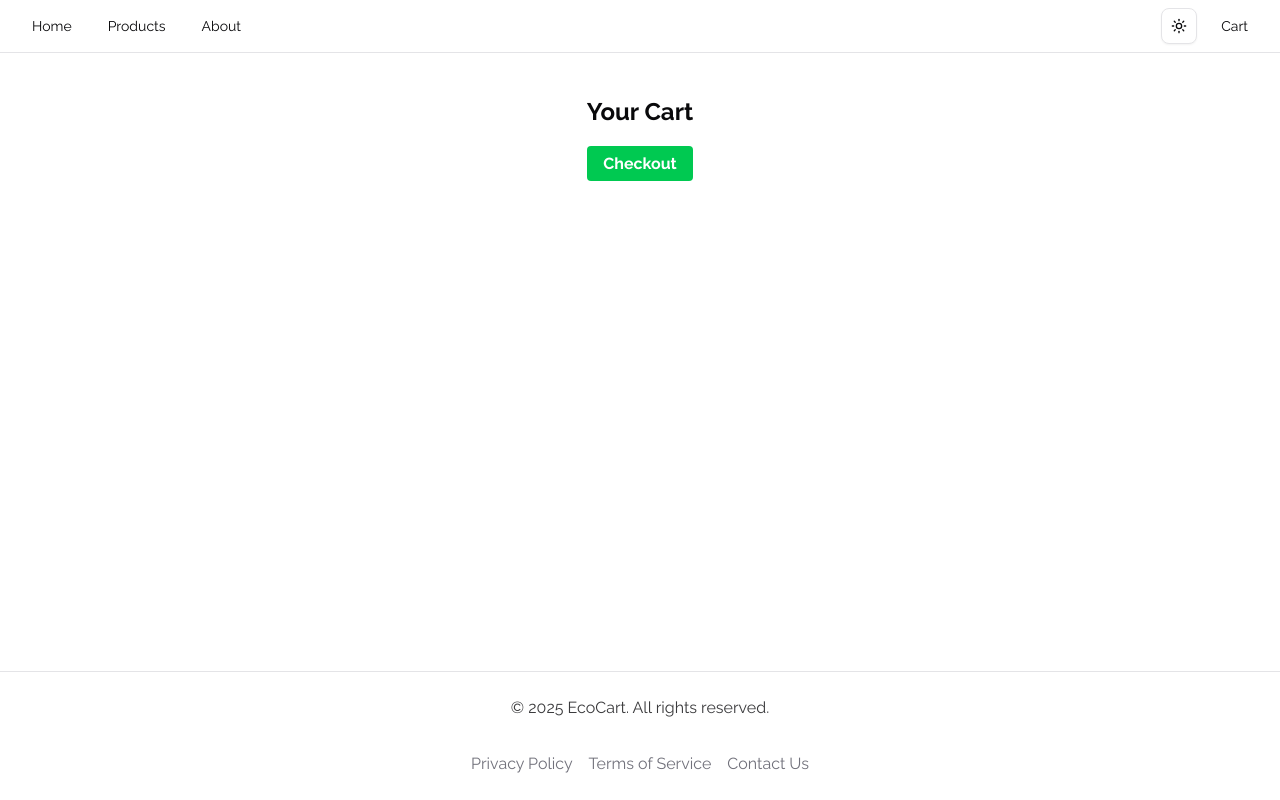
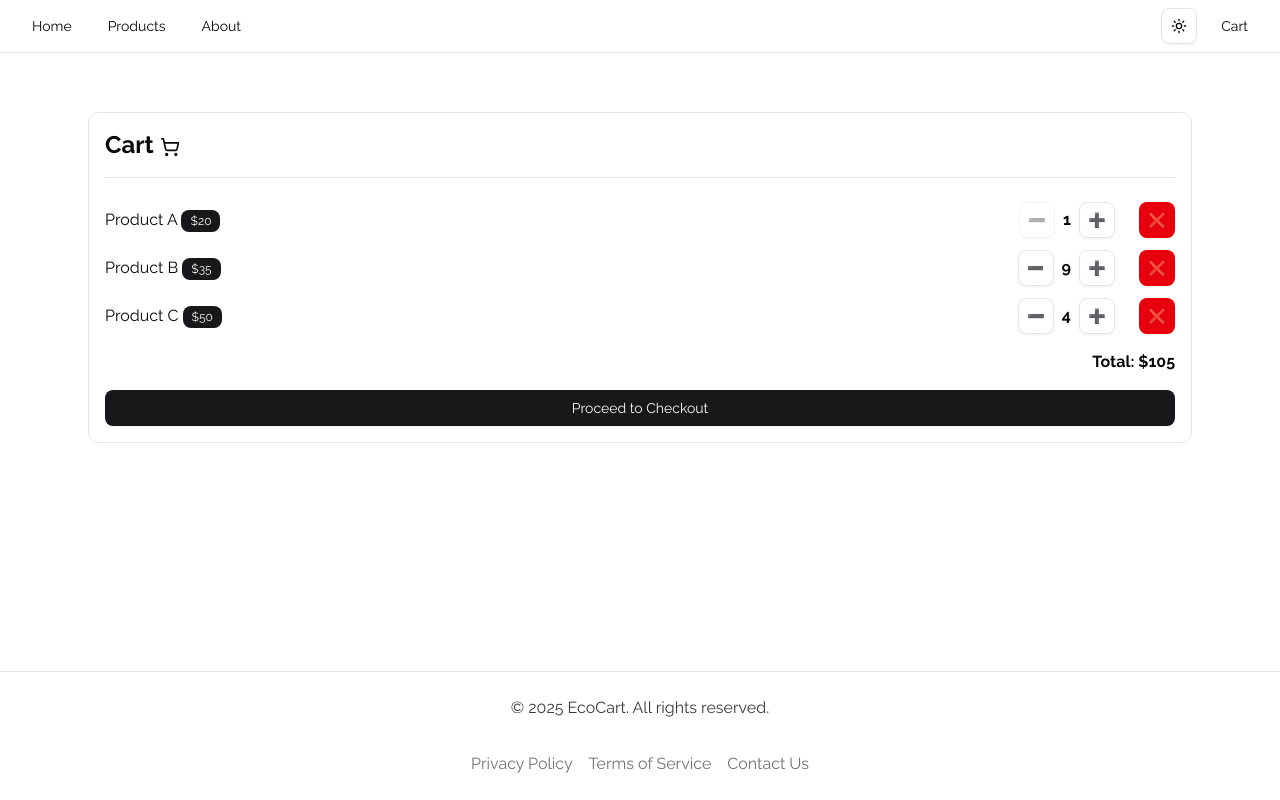
Before and after one commit to Chanceb1/EcoCart, a React (Vite) app in the folder frontend/: page /cart in a window 1280 px wide. Built offline with nearby package versions, Linux system fonts and the light colour scheme.

Commit message:
Add basic cart page

```diff
--- /dev/null
+++ b/frontend/src/components/UI/badge.tsx
@@ -0,0 +1,46 @@
+import * as React from "react"
+import { Slot } from "@radix-ui/react-slot"
+import { cva, type VariantProps } from "class-variance-authority"
+
+import { cn } from "@/lib/utils"
+
+const badgeVariants = cva(
+  "inline-flex items-center justify-center rounded-md border px-2 py-0.5 text-xs font-medium w-fit whitespace-nowrap shrink-0 [&>svg]:size-3 gap-1 [&>svg]:pointer-events-none focus-visible:border-ring focus-visible:ring-ring/50 focus-visible:ring-[3px] aria-invalid:ring-destructive/20 dark:aria-invalid:ring-destructive/40 aria-invalid:border-destructive transition-[color,box-shadow] overflow-hidden",
+  {
+    variants: {
+      variant: {
+        default:
+          "border-transparent bg-primary text-primary-foreground [a&]:hover:bg-primary/90",
+        secondary:
+          "border-transparent bg-secondary text-secondary-foreground [a&]:hover:bg-secondary/90",
+        destructive:
+          "border-transparent bg-destructive text-white [a&]:hover:bg-destructive/90 focus-visible:ring-destructive/20 dark:focus-visible:ring-destructive/40",
+        outline:
+          "text-foreground [a&]:hover:bg-accent [a&]:hover:text-accent-foreground",
+      },
+    },
+    defaultVariants: {
+      variant: "default",
+    },
+  }
+)
+
+function Badge({
+  className,
+  variant,
+  asChild = false,
+  ...props
+}: React.ComponentProps<"span"> &
+  VariantProps<typeof badgeVariants> & { asChild?: boolean }) {
+  const Comp = asChild ? Slot : "span"
+
+  return (
+    <Comp
+      data-slot="badge"
+      className={cn(badgeVariants({ variant }), className)}
+      {...props}
+    />
+  )
+}
+
+export { Badge, badgeVariants }
--- /dev/null
+++ b/frontend/src/components/UI/card.tsx
@@ -0,0 +1,68 @@
+import * as React from "react"
+
+import { cn } from "@/lib/utils"
+
+function Card({ className, ...props }: React.ComponentProps<"div">) {
+  return (
+    <div
+      data-slot="card"
+      className={cn(
+        "bg-card text-card-foreground flex flex-col gap-6 rounded-xl border py-6 shadow-sm",
+        className
+      )}
+      {...props}
+    />
+  )
+}
+
+function CardHeader({ className, ...props }: React.ComponentProps<"div">) {
+  return (
+    <div
+      data-slot="card-header"
+      className={cn("flex flex-col gap-1.5 px-6", className)}
+      {...props}
+    />
+  )
+}
+
+function CardTitle({ className, ...props }: React.ComponentProps<"div">) {
+  return (
+    <div
+      data-slot="card-title"
+      className={cn("leading-none font-semibold", className)}
+      {...props}
+    />
+  )
+}
+
+function CardDescription({ className, ...props }: React.ComponentProps<"div">) {
+  return (
+    <div
+      data-slot="card-description"
+      className={cn("text-muted-foreground text-sm", className)}
+      {...props}
+    />
+  )
+}
+
+function CardContent({ className, ...props }: React.ComponentProps<"div">) {
+  return (
+    <div
+      data-slot="card-content"
+      className={cn("px-6", className)}
+      {...props}
+    />
+  )
+}
+
+function CardFooter({ className, ...props }: React.ComponentProps<"div">) {
+  return (
+    <div
+      data-slot="card-footer"
+      className={cn("flex items-center px-6", className)}
+      {...props}
+    />
+  )
+}
+
+export { Card, CardHeader, CardFooter, CardTitle, CardDescription, CardContent }
--- a/frontend/src/pages/CartPage.tsx
+++ b/frontend/src/pages/CartPage.tsx
@@ -1,15 +1,106 @@
-import { Link } from "react-router-dom";
+import { useState } from 'react';
+import { Button } from '@/components/UI/Button';
+import { Badge } from '@/components/ui/badge';
+import { ShoppingCart } from 'lucide-react';
+
+interface CartItem {
+    id: number;
+    name: string;
+    price: number;
+    quantity: number;
+}
 
 export default function CartPage() {
+    const [cart, setCart] = useState<CartItem[]>([
+        { id: 1, name: 'Product A', price: 20, quantity: 1 },
+        { id: 2, name: 'Product B', price: 35, quantity: 9 },
+        { id: 3, name: 'Product C', price: 50, quantity: 4 }
+    ]);
+
+    const removeFromCart = (id: CartItem['id']) => {
+        setCart(prevCart => prevCart.filter(item => item.id !== id));
+    };
+
+    const updateQuantity = (id: CartItem['id'], delta: number) => {
+        setCart(prevCart =>
+            prevCart
+                .map(item =>
+                    item.id === id
+                        ? {
+                              ...item,
+                              quantity: Math.max(1, item.quantity + delta)
+                          }
+                        : item
+                )
+                .filter(item => item.quantity > 0)
+        );
+    };
+
+    const totalPrice = cart.reduce((acc, item) => acc + item.price, 0);
+
     return (
-        <div className="container mx-auto py-8 align-middle text-center">
-            <h1 className="text-2xl font-bold mb-6">Your Cart</h1>
-            {/* Cart items will go here */}
+        <div className="p-6 max-w-6xl mx-auto">
+            <div className="mt-6 p-4 border rounded-lg">
+                <h1 className="text-2xl font-semibold mb-4">
+                    Cart <ShoppingCart className="inline-block w-5 h-5" />
+                </h1>
+                <hr />
+                {cart.length === 0 ? (
+                    <p className="text-gray-500">Your cart is empty.</p>
+                ) : (
+                    <ul className="mt-6">
+                        {cart.map(item => (
+                            <li
+                                key={item.id}
+                                className="flex justify-between items-center mt-3"
+                            >
+                                <span>
+                                    {item.name} <Badge>${item.price}</Badge>
+                                </span>
+                                <div className="flex items-center gap-2">
+                                    <Button
+                                        disabled={item.quantity < 2}
+                                        size="icon"
+                                        variant="outline"
+                                        onClick={() =>
+                                            updateQuantity(item.id, -1)
+                                        }
+                                    >
+                                        ➖
+                                    </Button>
+                                    <span className="font-semibold">
+                                        {item.quantity}
+                                    </span>
+                                    <Button
+                                        size="icon"
+                                        variant="outline"
+                                        onClick={() =>
+                                            updateQuantity(item.id, 1)
+                                        }
+                                    >
+                                        ➕
+                                    </Button>
+                                    <Button
+                                        size="icon"
+                                        variant="destructive"
+                                        className="ml-4"
+                                        onClick={() => removeFromCart(item.id)}
+                                    >
+                                        ❌
+                                    </Button>
+                                </div>
+                            </li>
+                        ))}
+                    </ul>
+                )}
 
-            {/* Checkout Link*/}
-            <Link to="/checkout" className="bg-green-500 hover:bg-green-700 text-white font-bold py-2 px-4 rounded">
-                Checkout
-            </Link>
+                <p className="mt-4 font-bold text-right">
+                    Total: ${totalPrice}
+                </p>
+                {cart.length > 0 && (
+                    <Button className="mt-4 w-full">Proceed to Checkout</Button>
+                )}
+            </div>
         </div>
     );
 }
```
Also changed, not shown: frontend/src/index.css (line endings or trailing spaces).
